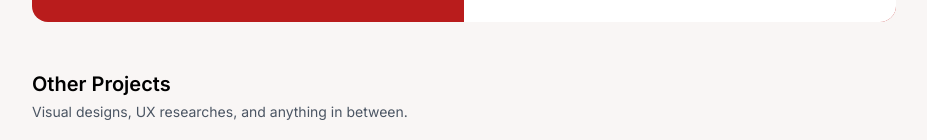
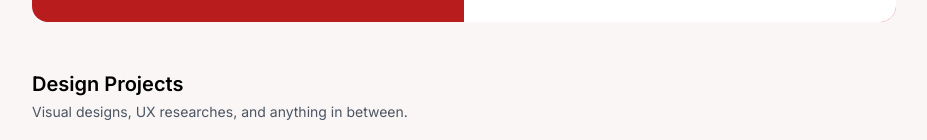
Before and after one commit to zhoexaeris/zhoe.aeris, a Next.js app: page /projects in a window 1280 px wide. Shown: the part 1635-1775 px from the top of the page, without its empty margins (176-1103 px from the left). Built offline with nearby package versions, Linux system fonts and the light colour scheme.

Commit message:
fix: webdev and design project imports

```diff
--- a/app/projects/other-projects.js
+++ b/app/projects/design-projects.js
@@ -1,7 +1,7 @@
 "use client";
 import React, { useState, useRef, useEffect } from "react";
 
-const OtherProjects = () => {
+const DesignProjects = () => {
   const originalProjects = [
     {
       id: 1,
@@ -83,7 +83,7 @@ const OtherProjects = () => {
     <div className="">
       {/* Header */}
       <div className="space-y-1">
-        <h2 className="text-xl font-semibold">Other Projects</h2>
+        <h2 className="text-xl font-semibold">Design Projects</h2>
         <p className="text-gray-600 text-sm">
           Visual designs, UX researches, and anything in between.
         </p>
@@ -147,4 +147,4 @@ const OtherProjects = () => {
   );
 };
 
-export default OtherProjects;
+export default DesignProjects;
--- a/app/projects/page.js
+++ b/app/projects/page.js
@@ -1,14 +1,14 @@
 import Navbar from "../mainComponents/Navbar.js";
-import FeaturedProjects from "./featured-projects.js";
-import OtherProjects from "./other-projects.js";
+import WebdevProjects from "./webdev-projects.js";
+import DesignProjects from "./design-projects.js";
 
 export default function Home() {
   return (
     <main className="min-h-screen bg-[#F9F6F5] flex flex-col">
       <Navbar color="bg-[#F9F6F5]" />
       <div className="w-full max-w-4xl mx-auto px-4 flex-1 flex flex-col pt-8 gap-y-12 pb-8">
-        <FeaturedProjects />
-        <OtherProjects />
+        <WebdevProjects />
+        <DesignProjects />
       </div>
     </main>
   );
--- a/app/projects/featured-projects.js
+++ b/app/projects/webdev-projects.js
@@ -1,4 +1,4 @@
-const FeaturedProjects = () => {
+const WebdevProjects = () => {
   const projects = [
     {
       id: 1,
@@ -180,4 +180,4 @@ const FeaturedProjects = () => {
   );
 };
 
-export default FeaturedProjects;
+export default WebdevProjects;
```
